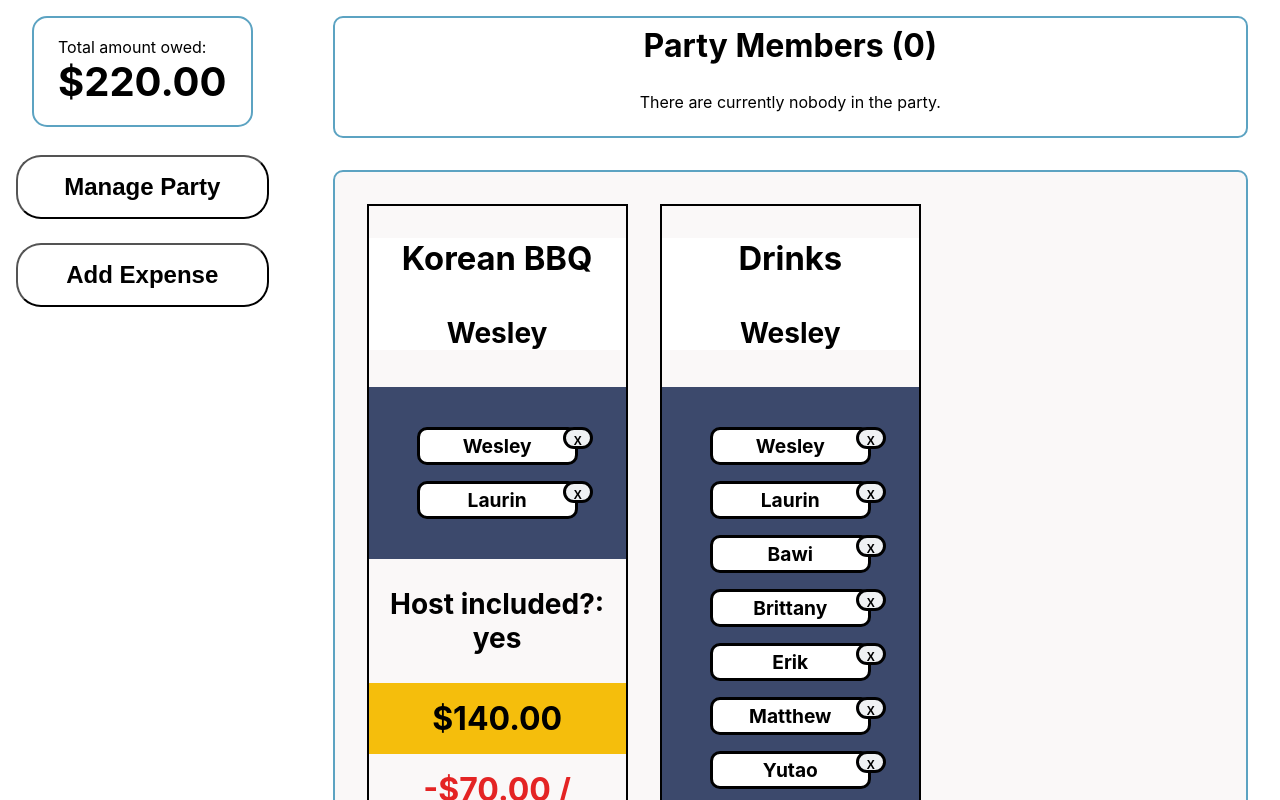
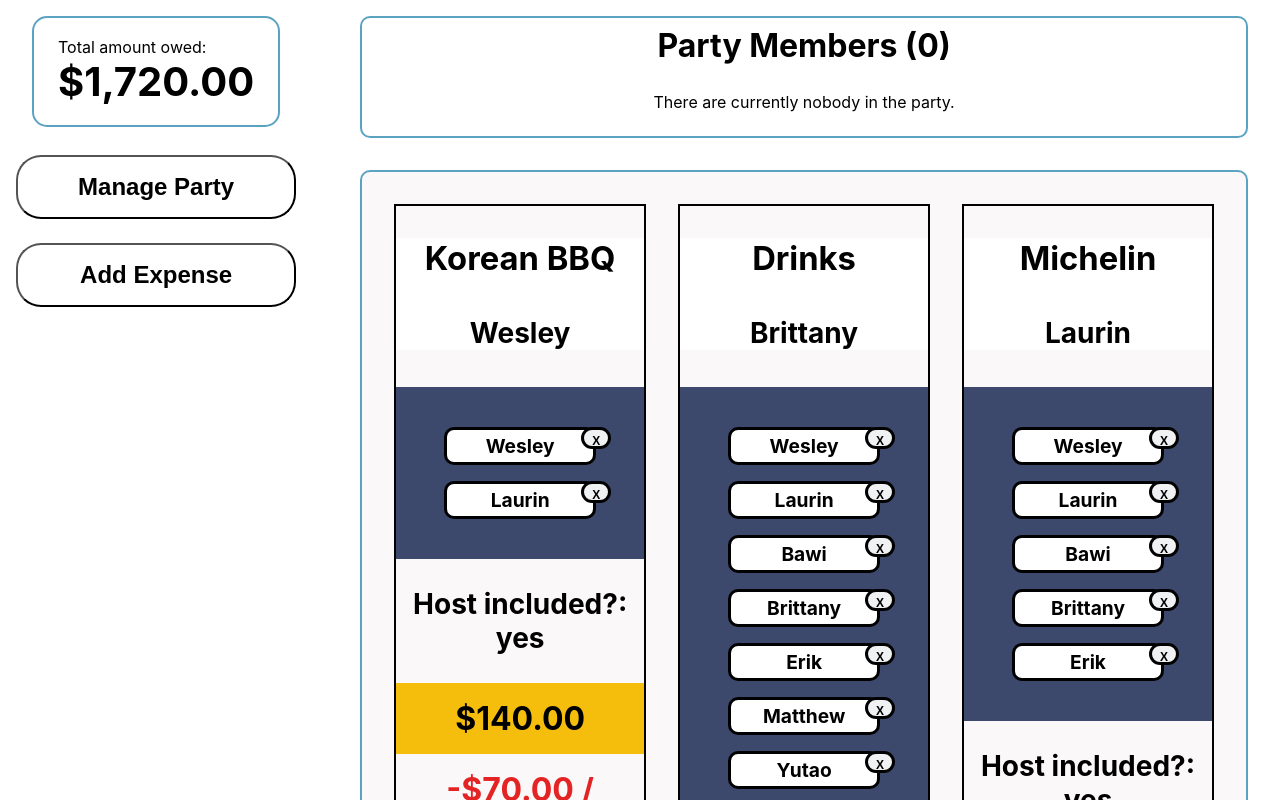
Before and after one commit to WesloTheWeb/SplitBillApp, a React (Create React App) app: page / in a window 1280 px wide. Shown: the top 800 px of the page. Built offline with nearby package versions, Linux system fonts and the light colour scheme.

Commit message:
For now, added in initial state to help with display testing until form is done to add activity items

```diff
--- a/src/app/expenseSlice.js
+++ b/src/app/expenseSlice.js
@@ -11,9 +11,16 @@ const initialState = {
         },
         {
             expenseName: 'Drinks',
-            personBeingPaid: 'Wesley',
+            personBeingPaid: 'Brittany',
             costs: 80,
             payers: ['Wesley', 'Laurin', 'Bawi', 'Brittany', 'Erik', 'Matthew', 'Yutao', 'Raymond', 'Hien'],
+            hostAsParticipant: true,
+        },
+        {
+            expenseName: 'Michelin',
+            personBeingPaid: 'Laurin',
+            costs: 1500,
+            payers: ['Wesley', 'Laurin', 'Bawi', 'Brittany', 'Erik'],
             hostAsParticipant: true,
         },
     ]
```
